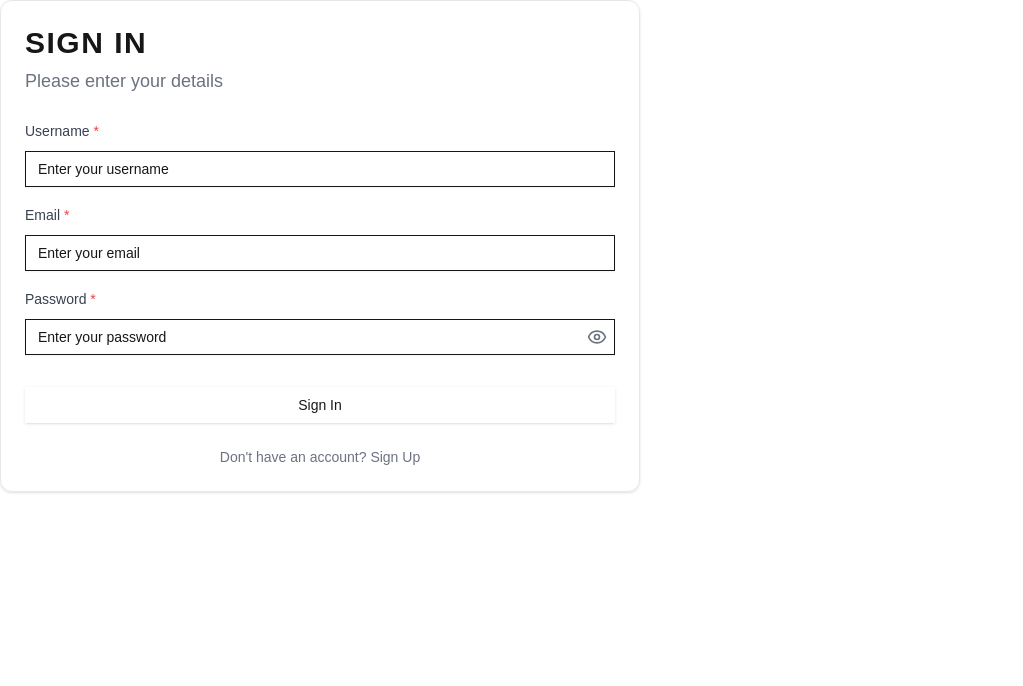
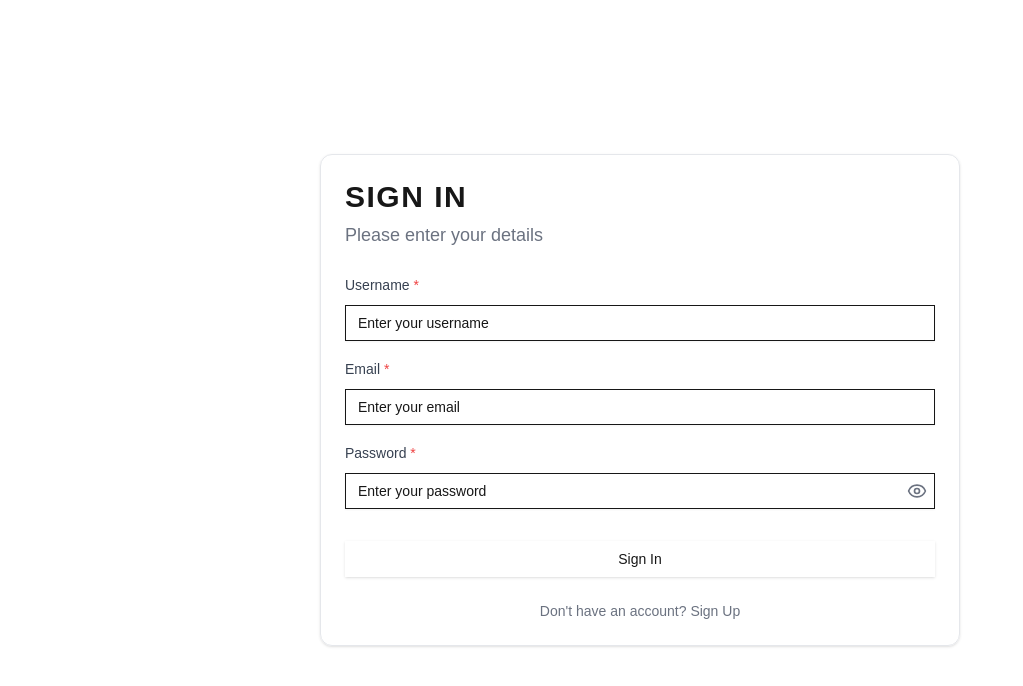
Before and after one commit to GauravKumawat2002/lead_management_system, a Next.js app: page /sign-in in a window 1280 px wide. Shown: the top 686 px of the page, without its empty margins (0-1023 px from the left). Built offline with nearby package versions, Linux system fonts and the light colour scheme.

Commit message:
Adds the root-layout file

```diff
--- a/app/layout.tsx
+++ b/app/layout.tsx
@@ -1,17 +1,5 @@
 import type { Metadata } from "next";
-import localFont from "next/font/local";
 import "./globals.css";
-
-const geistSans = localFont({
-  src: "./fonts/GeistVF.woff",
-  variable: "--font-geist-sans",
-  weight: "100 900",
-});
-const geistMono = localFont({
-  src: "./fonts/GeistMonoVF.woff",
-  variable: "--font-geist-mono",
-  weight: "100 900",
-});
 
 export const metadata: Metadata = {
   title: "Create Next App",
@@ -25,9 +13,7 @@ export default function RootLayout({
 }>) {
   return (
     <html lang="en">
-      <body
-        className={`${geistSans.variable} ${geistMono.variable} antialiased`}
-      >
+      <body className={` min-h-screen flex justify-center items-center antialiased`}>
         {children}
       </body>
     </html>
```
